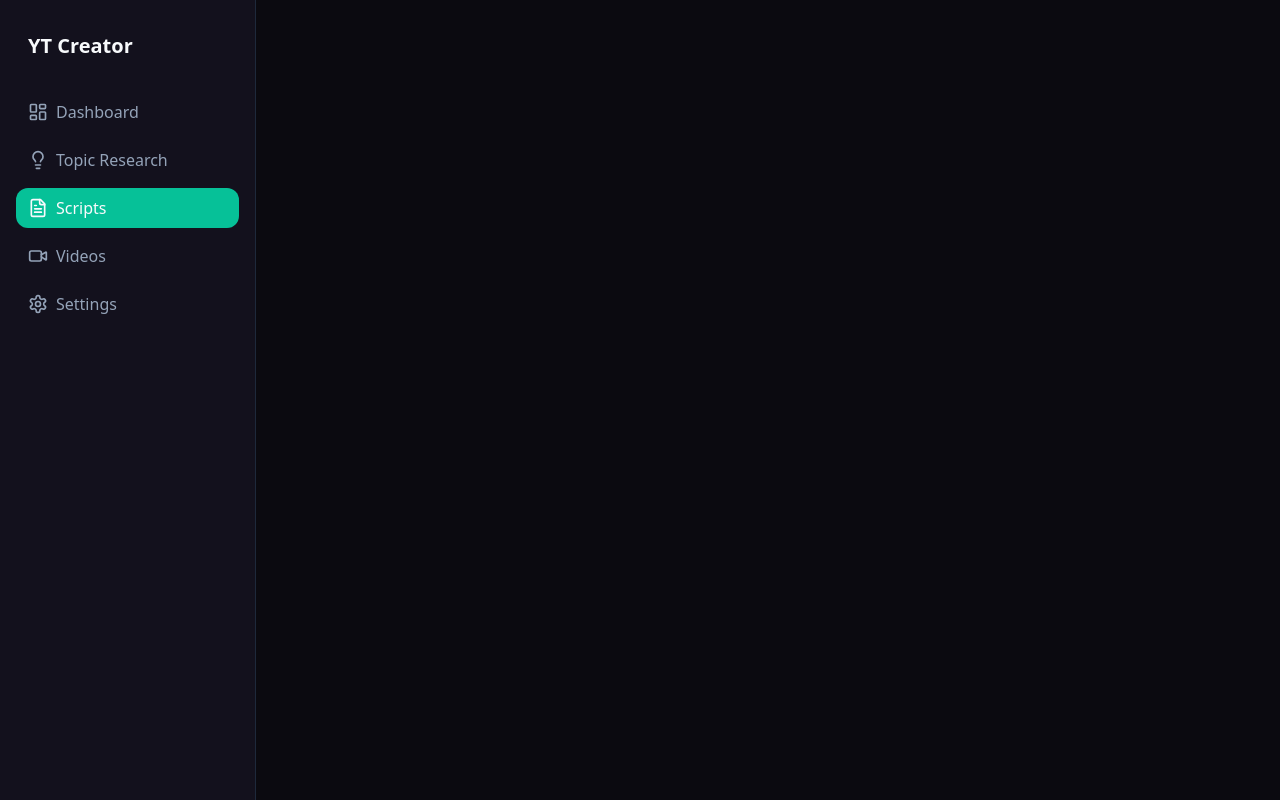
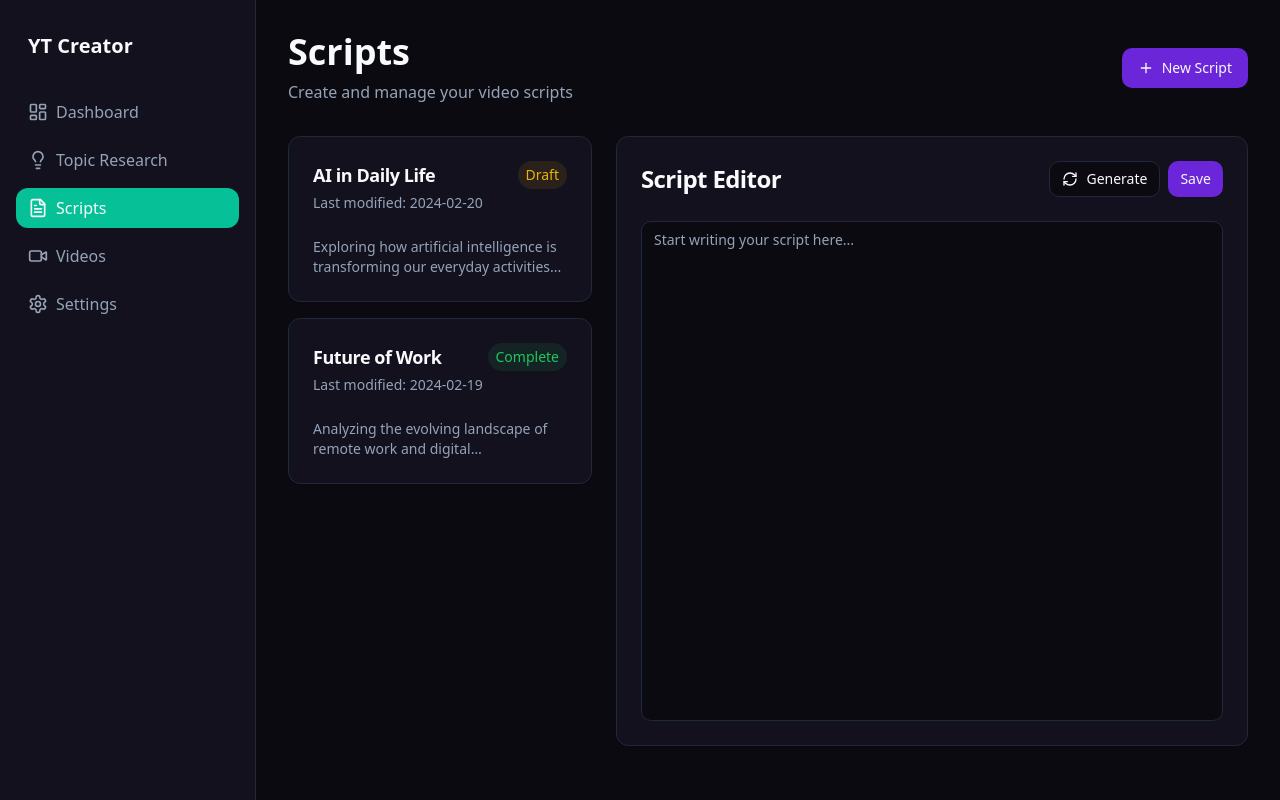
Before and after one commit to pavanharati/autoube-genius, a React (Vite) app: page /scripts in a window 1280 px wide. Built offline with nearby package versions, Linux system fonts and the light colour scheme.

Commit message:
Build scripts for project setup.
Added necessary build scripts to facilitate project setup and development.
[skip gpt_engineer]

```diff
--- a/src/App.tsx
+++ b/src/App.tsx
@@ -2,6 +2,7 @@ import { BrowserRouter as Router, Routes, Route } from "react-router-dom";
 import DashboardLayout from "./components/DashboardLayout";
 import Dashboard from "./pages/Dashboard";
 import TopicResearch from "./pages/TopicResearch";
+import Scripts from "./pages/Scripts";
 
 function App() {
   return (
@@ -10,6 +11,7 @@ function App() {
         <Routes>
           <Route path="/" element={<Dashboard />} />
           <Route path="/topics" element={<TopicResearch />} />
+          <Route path="/scripts" element={<Scripts />} />
         </Routes>
       </DashboardLayout>
     </Router>
--- /dev/null
+++ b/src/pages/Scripts.tsx
@@ -0,0 +1,106 @@
+import { useState } from "react";
+import { FileText, Plus, RefreshCw } from "lucide-react";
+import { Card, CardContent, CardHeader, CardTitle } from "@/components/ui/card";
+import { Button } from "@/components/ui/button";
+import { Textarea } from "@/components/ui/textarea";
+
+const Scripts = () => {
+  const [selectedScript, setSelectedScript] = useState<string | null>(null);
+
+  // Mock scripts data (in a real app, this would come from an API)
+  const scripts = [
+    {
+      id: "1",
+      title: "AI in Daily Life",
+      excerpt: "Exploring how artificial intelligence is transforming our everyday activities...",
+      status: "Draft",
+      lastModified: "2024-02-20",
+    },
+    {
+      id: "2",
+      title: "Future of Work",
+      excerpt: "Analyzing the evolving landscape of remote work and digital transformation...",
+      status: "Complete",
+      lastModified: "2024-02-19",
+    },
+  ];
+
+  return (
+    <div className="space-y-8">
+      <div className="flex justify-between items-center">
+        <div>
+          <h1 className="text-4xl font-bold">Scripts</h1>
+          <p className="text-muted-foreground mt-2">
+            Create and manage your video scripts
+          </p>
+        </div>
+        <Button className="gap-2">
+          <Plus className="h-4 w-4" />
+          New Script
+        </Button>
+      </div>
+
+      <div className="grid grid-cols-1 lg:grid-cols-3 gap-6">
+        {/* Scripts List */}
+        <div className="lg:col-span-1 space-y-4">
+          {scripts.map((script) => (
+            <Card
+              key={script.id}
+              className={`cursor-pointer transition-colors hover:bg-accent hover:text-accent-foreground
+                ${selectedScript === script.id ? 'border-accent' : ''}`}
+              onClick={() => setSelectedScript(script.id)}
+            >
+              <CardHeader>
+                <div className="flex items-start justify-between">
+                  <div>
+                    <CardTitle className="text-lg">{script.title}</CardTitle>
+                    <p className="text-sm text-muted-foreground mt-1">
+                      Last modified: {script.lastModified}
+                    </p>
+                  </div>
+                  <span className={`text-sm px-2 py-1 rounded-full
+                    ${script.status === 'Complete' ? 'bg-green-500/10 text-green-500' : 'bg-yellow-500/10 text-yellow-500'}`}>
+                    {script.status}
+                  </span>
+                </div>
+              </CardHeader>
+              <CardContent>
+                <p className="text-sm text-muted-foreground line-clamp-2">
+                  {script.excerpt}
+                </p>
+              </CardContent>
+            </Card>
+          ))}
+        </div>
+
+        {/* Script Editor */}
+        <div className="lg:col-span-2">
+          <Card className="h-full">
+            <CardHeader>
+              <div className="flex items-center justify-between">
+                <CardTitle>Script Editor</CardTitle>
+                <div className="flex gap-2">
+                  <Button variant="outline" size="sm" className="gap-2">
+                    <RefreshCw className="h-4 w-4" />
+                    Generate
+                  </Button>
+                  <Button size="sm">Save</Button>
+                </div>
+              </div>
+            </CardHeader>
+            <CardContent>
+              <Textarea
+                className="min-h-[500px] resize-none"
+                placeholder="Start writing your script here..."
+                value={selectedScript ? scripts.find(s => s.id === selectedScript)?.excerpt : ""}
+                onChange={(e) => {/* Handle script changes */}}
+              />
+            </CardContent>
+          </Card>
+        </div>
+      </div>
+    </div>
+  );
+};
+
+export default Scripts;
```
